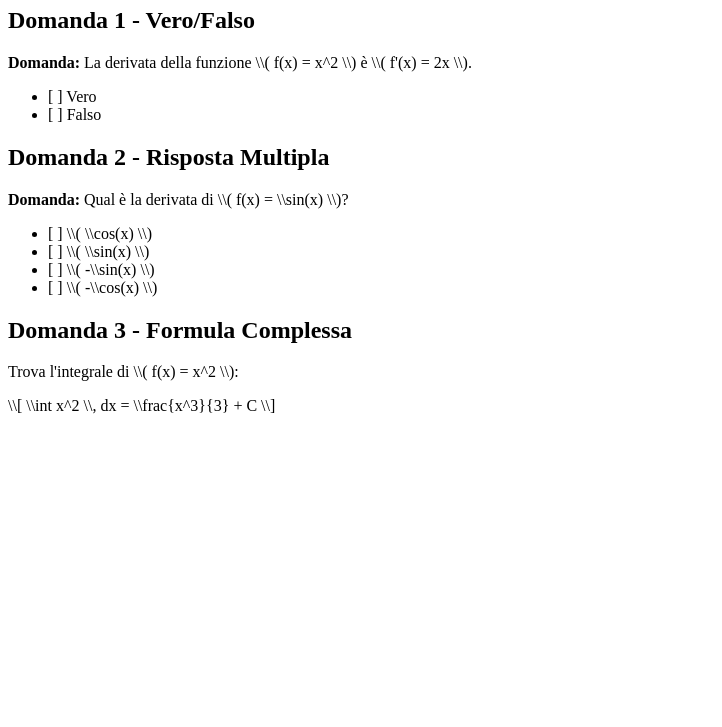
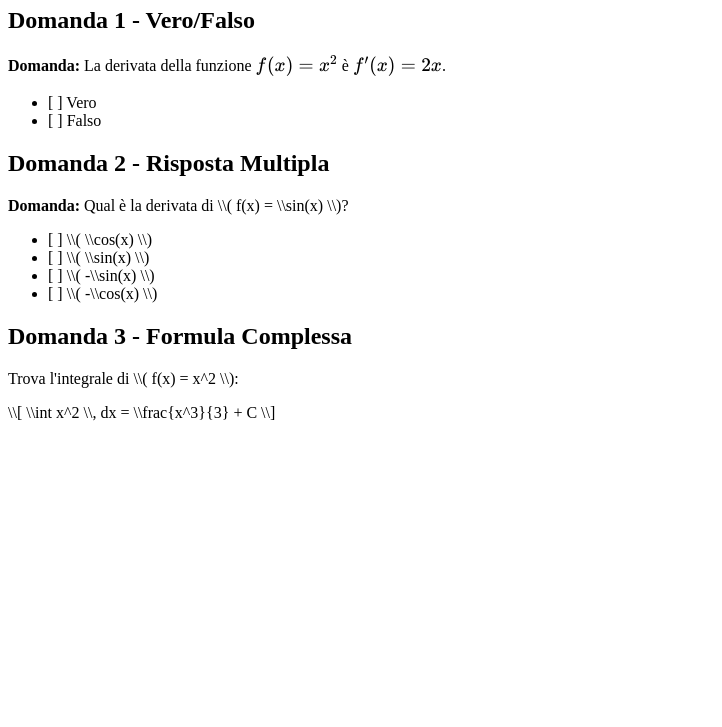
Before and after one commit to valerianoaiello/calcolodifferenziale24, a plain HTML site: page settimana7.html in a window 1280 px wide. Shown: the part 73-800 px from the top of the page, without its empty margins (0-722 px from the left). Drawn offline with nearby package versions, Linux system fonts and the light colour scheme.

Commit message:
Update settimana7.html

```diff
--- a/settimana7.html
+++ b/settimana7.html
@@ -15,7 +15,7 @@
     <h1>Calcolo Differenziale - Test per la Settimana n. 7</h1>
 
     <h2>Domanda 1 - Vero/Falso</h2>
-    <p><strong>Domanda:</strong> La derivata della funzione \\( f(x) = x^2 \\) è \\( f'(x) = 2x \\).</p>
+    <p><strong>Domanda:</strong> La derivata della funzione \( f(x) = x^2 \) è \( f'(x) = 2x \).</p>
     <ul>
         <li>[ ] Vero</li>
         <li>[ ] Falso</li>
```
